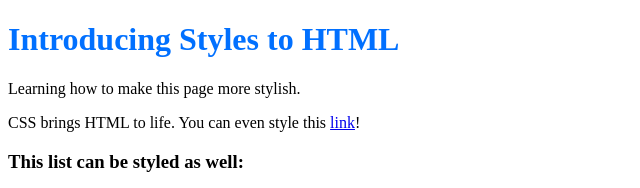
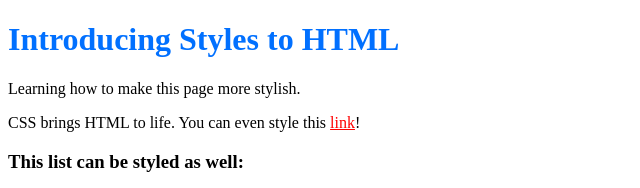
Before and after one commit to JAGeorge54/workingWithCssAndHtml, a plain HTML site: page index.html in a window 1280 px wide. Shown: the top 188 px of the page, 0-640 px from the left. Drawn offline with Linux system fonts and the light colour scheme.

Commit message:
a tag color change

```diff
--- a/styles.css
+++ b/styles.css
@@ -3,6 +3,7 @@ h1 {
 }
 
 a {
+    color: #FF0101;
 }
 
 li {
```
